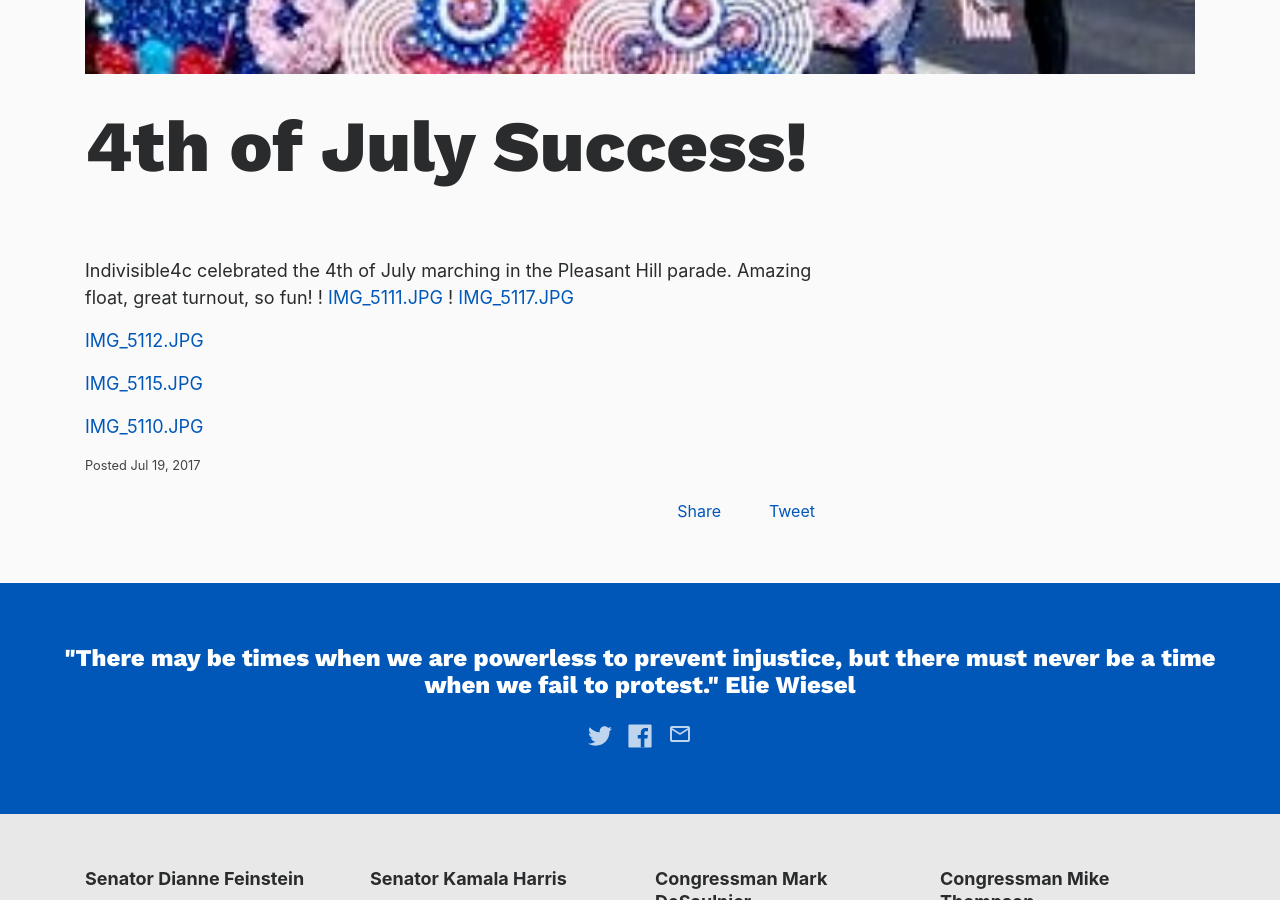
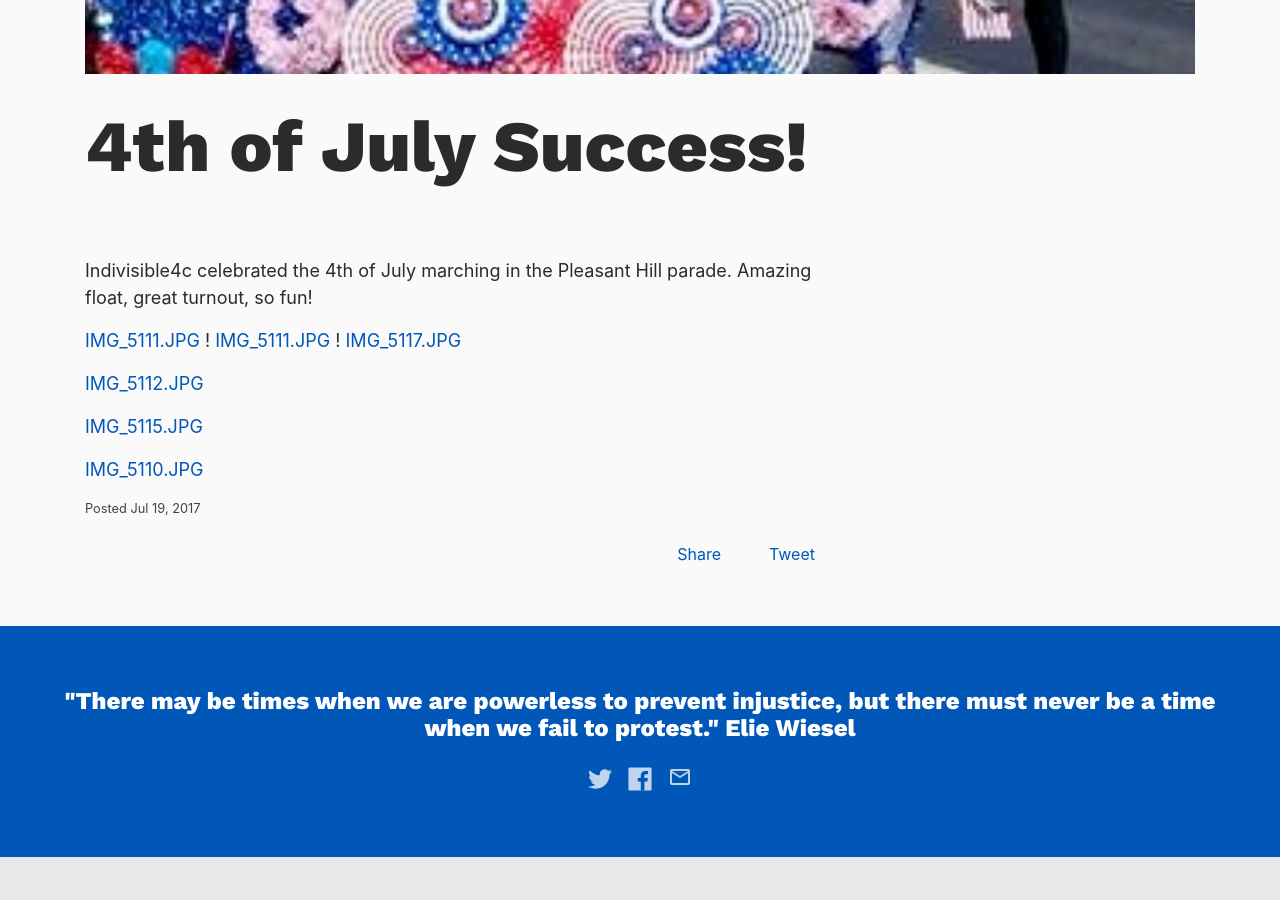
Before and after one commit to IndivisibleTemplate/BasicTemplate, a Jekyll site: the page built from _posts/2017-07-19-4th-of-july-success.markdown, in a window 1280 px wide and 900 px high, scrolled down 365 px. Built offline with Jekyll 4.4.1, drawn with Linux system fonts in a browser that asks for light colours; nearby versions of some CDN libraries; comment, search, counter and statistics services are not loaded.

Commit message:
Updated 4th Of July Success

```diff
--- a/_posts/2017-07-19-4th-of-july-success.markdown
+++ b/_posts/2017-07-19-4th-of-july-success.markdown
@@ -5,6 +5,8 @@ main-image: "/uploads/IMG_5109.JPG"
 ---
 
 Indivisible4c celebrated the 4th of July marching in the Pleasant Hill parade. Amazing float, great turnout, so fun!
+
+[IMG_5111.JPG](/uploads/IMG_5111.JPG)
 !
 [IMG_5111.JPG](/uploads/IMG_5111.JPG)
 !
```
